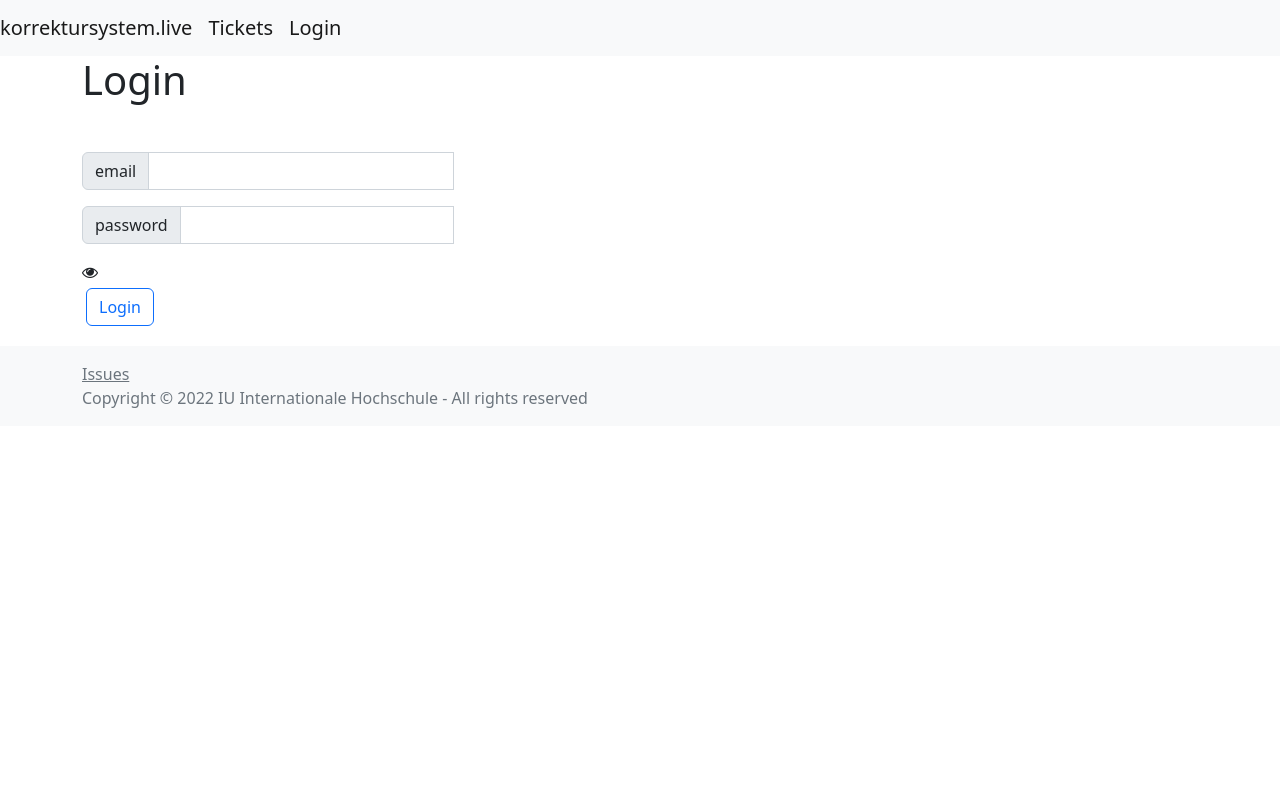
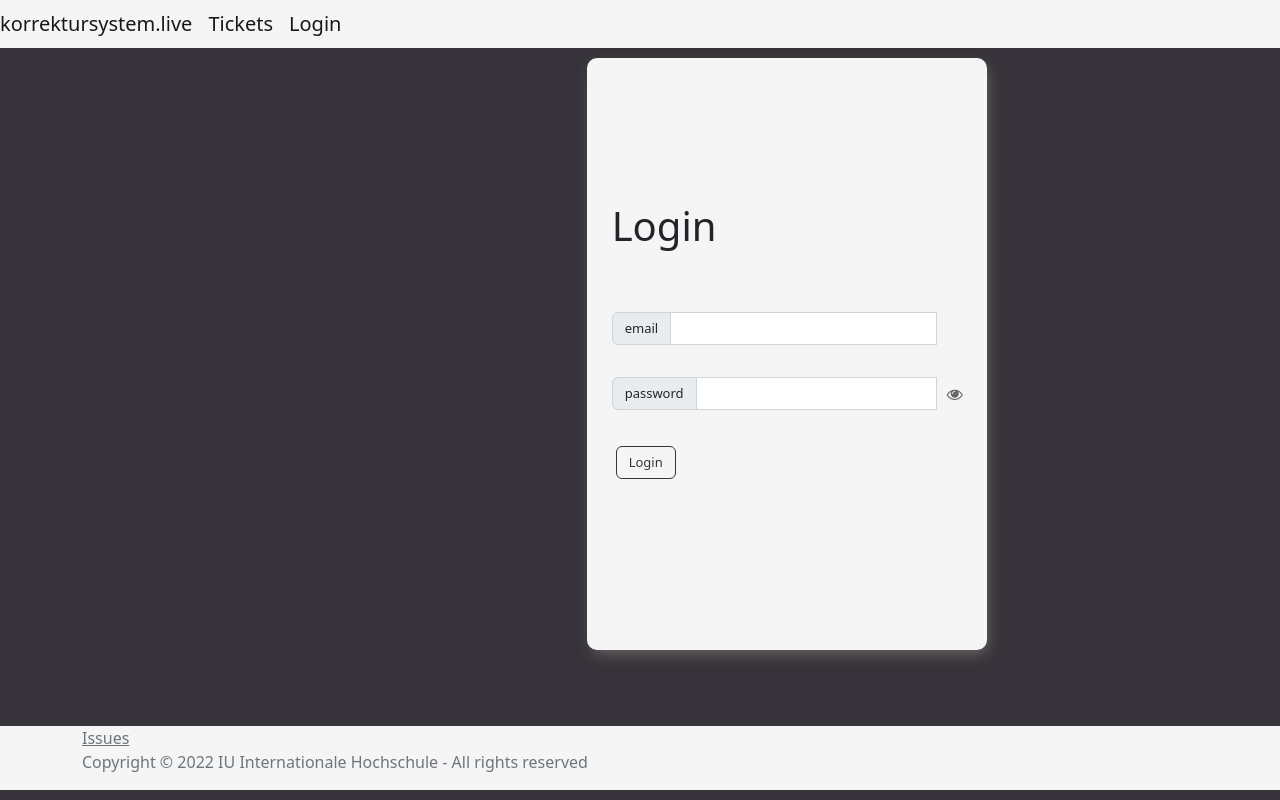
Before and after one commit to marcoiubh/korrektursystem-frontend, a React (Create React App) app: page /overview in a window 1280 px wide. Built offline with nearby package versions, Linux system fonts and the light colour scheme.

Commit message:
css: main structure

```diff
--- a/src/components/App.js
+++ b/src/components/App.js
@@ -25,10 +25,10 @@ function App() {
   useEffect(() => {}, [time]);
 
   return (
-    <div className="appContainer">
+    <div className="app_container">
       <ToastContainer />
       <NavBar user={user} />
-      <div>
+      <div className="app_main">
         <Routes>
           <Route
             path="/expiredSession"
@@ -53,6 +53,7 @@ function App() {
           </Route>
         </Routes>
       </div>
+
       <Footer />
     </div>
   );
--- a/src/components/administration/login.jsx
+++ b/src/components/administration/login.jsx
@@ -7,6 +7,7 @@ import Button from '../subcomponents/atomic/button';
 import { LoginSchema } from '../../config/joiSchema';
 import ShowPassword from '../subcomponents/atomic/showPassword';
 import { toast } from 'react-toastify';
+import '../../css/login.css';
 
 const Login = () => {
   const {
@@ -40,19 +41,23 @@ const Login = () => {
   };
 
   return (
-    <div className="container">
-      <h1>Login</h1>
-
-      <form
-        className="col-sm-4 mt-lg-5"
-        onSubmit={handleSubmit(handleLogin)}
-      >
+    <form
+      className="app_main app_login_form"
+      onSubmit={handleSubmit(handleLogin)}
+    >
+      <div className="app_title">
+        <h1>Login</h1>
+      </div>
+      <div className="app_username">
         <InputHook
           property="email"
           obj=""
           register={register}
           errors={errors}
         />
+      </div>
+
+      <div className="app_password">
         <InputHook
           property="password"
           obj=""
@@ -60,13 +65,17 @@ const Login = () => {
           register={register}
           errors={errors}
         />
+      </div>
+      <div className=" app_eye">
         <ShowPassword
           state={showPassword}
           onClick={handleShowPassword}
         />
+      </div>
+      <div className=" app_login">
         <Button label="Login" />
-      </form>
-    </div>
+      </div>
+    </form>
   );
 };
 
--- a/src/components/subcomponents/composite/footer.js
+++ b/src/components/subcomponents/composite/footer.js
@@ -3,7 +3,7 @@ import React from 'react';
 
 const Footer = () => {
   return (
-    <footer className="footer mt-auto py-3 bg-light">
+    <footer className="app_foot">
       <div className="container">
         <NavLink className="text-muted " to="/contact">
           Issues
--- a/src/components/subcomponents/composite/navbar.jsx
+++ b/src/components/subcomponents/composite/navbar.jsx
@@ -3,7 +3,7 @@ import React from 'react';
 
 const NavBar = ({ user }) => {
   return (
-    <nav className="navbar navbar-expand-lg navbar-light bg-light">
+    <nav className="navbar navbar-expand-lg  app_navBar">
       <NavLink className="navbar-brand left" to="/">
         korrektursystem.live
       </NavLink>
--- a/src/css/index.css
+++ b/src/css/index.css
@@ -1,8 +1,33 @@
 body {
-  margin-left: 10px;
   font-family: -apple-system, BlinkMacSystemFont, 'Segoe UI', 'Roboto',
     'Oxygen', 'Ubuntu', 'Cantarell', 'Fira Sans', 'Droid Sans',
     'Helvetica Neue', sans-serif;
   -webkit-font-smoothing: antialiased;
   -moz-osx-font-smoothing: grayscale;
 }
+
+.app_container {
+  background-color: rgb(54, 51, 58);
+  height: 100vh;
+  display: grid;
+  grid-template-rows: 3rem 100fr 4rem;
+
+  grid-template-areas:
+    'app_navBar'
+    'app_main'
+    'app_foot';
+  row-gap: 10px;
+}
+
+.app_navBar {
+  grid-area: app_navBar;
+  background-color: whitesmoke;
+}
+
+.app_main {
+  grid-area: app_main;
+}
+.app_foot {
+  grid-area: app_foot;
+  background-color: whitesmoke;
+}
--- /dev/null
+++ b/src/css/login.css
@@ -0,0 +1,69 @@
+.app_main {
+  grid-area: app_main;
+  display: grid;
+  grid-template-columns: 2fr 400px 1fr;
+  grid-template-areas: '. app_login_form .';
+}
+
+.app_login_form {
+  background-color: whitesmoke;
+  height: 90%;
+  border-radius: 10px 10px 10px 10px;
+  box-shadow: 3px 6px 15px -3px rgb(109, 105, 105);
+  grid-area: app_login_form;
+  display: grid;
+  grid-template-rows: 1fr 110px 65px 65px 65px 1fr;
+  grid-template-columns: 7fr 1fr;
+  grid-template-areas:
+    ' . .'
+    ' app_title .'
+    ' app_username .'
+    ' app_password app_eye'
+    ' app_login .'
+    ' . .';
+}
+.app_username {
+  grid-area: app_username;
+  margin-left: 25px;
+}
+.app_password {
+  grid-area: app_password;
+  margin-left: 25px;
+}
+.app_title {
+  grid-area: app_title;
+  margin-left: 25px;
+  margin-bottom: 40px;
+}
+.app_eye {
+  grid-area: app_eye;
+  margin-left: 10px;
+  margin-top: 5px;
+  color: rgb(101, 104, 101);
+}
+.app_login {
+  grid-area: app_login;
+  margin-left: 25px;
+}
+
+.btn:hover,
+.btn:focus {
+  color: rgb(255, 255, 255) !important;
+  border-color: rgb(51, 54, 58) !important;
+  background: rgb(144, 153, 165) !important;
+}
+.btn {
+  font-size: 13px !important;
+  color: rgb(51, 54, 58) !important;
+  border-color: rgb(51, 54, 58) !important;
+}
+
+.form-control,
+.input-group,
+.input-group-text {
+  font-size: 13px !important;
+  /* color: rgb(101, 104, 101) !important; */
+}
+.form-control {
+  color: rgb(101, 104, 101) !important;
+}
```
